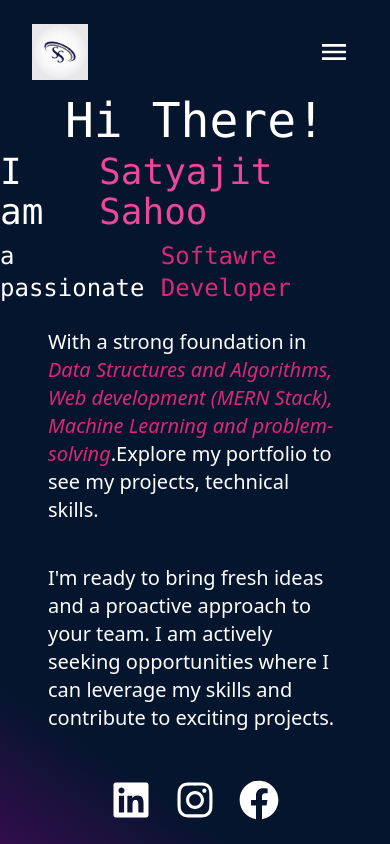
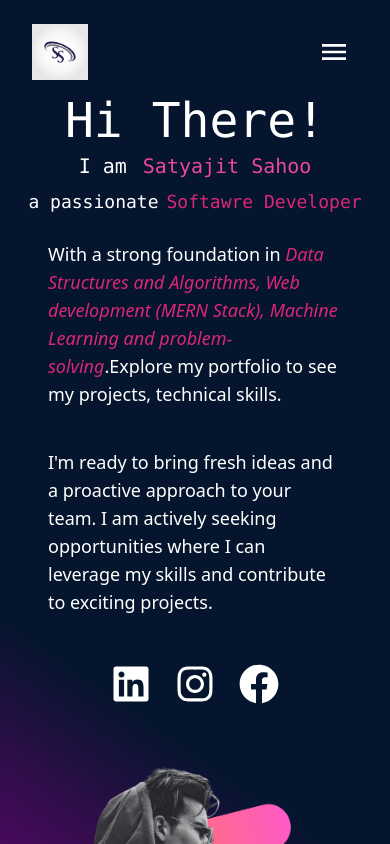
Before and after one commit to SATYAJIT6253/PortFolio, a React (Vite) app: page / in a window 390 px wide. Shown: the top 844 px of the page. Built offline with nearby package versions, Linux system fonts and the light colour scheme; what @xpd/tailwind-3dtransforms would draw is missing.

Commit message:
update about and home section

```diff
--- a/src/Pages/About.jsx
+++ b/src/Pages/About.jsx
@@ -50,50 +50,50 @@ function About() {
         </div>
       </div>
       {/* skill subsection */}
-      <div className="flex flex-col  mt-7  gap-4 mx-5 lg:mx-60">
+      <div className="flex flex-col  mt-7  gap-4 mx-5 justify-center items-center lg:mx-60">
         <h1 className="text-2xl text-center">
           <span className="text-4xl text-red-700">M</span>y{" "}
-          <span className="text-4xl text-red-500">T</span>ech{" "}
+          <span className="text-4xl text-red-500">T</span>ech
           <span className="text-4xl text-pink-700">S</span>tack
         </h1>
-        <div className="flex flex-wrap justify-around lg:justify-centre">
+        <div className="flex flex-wrap justify-evenly items-center gap-4 lg:justify-centre lg:w-5/6">
           <div
             className="flex flex-col justify-center text-center p-3 gap-2
             shadow-cyan-500/50"
           >
-            <img src={html} alt="" className="w-32 h-32" />
+            <img src={html} alt="" className="w-24 h-24" />
             <h3>HTML</h3>
           </div>
           <div className="flex flex-col justify-center text-center p-3 gap-2">
-            <img src={css} alt="" className="w-32 h-32" />
+            <img src={css} alt="" className="w-24 h-24" />
             <h3>CSS</h3>
           </div>
           <div className="flex flex-col justify-center text-center p-3 gap-2">
-            <img src={javascript} alt="" className="w-32 h-32" />
+            <img src={javascript} alt="" className="w-24 h-24" />
             <h3>JavaScript</h3>
           </div>
           <div className="flex flex-col justify-center text-center p-3 gap-2">
-            <img src={react} alt="" className="w-32 h-32" />
+            <img src={react} alt="" className="w-24 h-24" />
             <h3>React.js</h3>
           </div>
           <div className="flex flex-col justify-center text-center p-3 gap-2">
-            <img src={Nodejs} alt="" className="w-32 h-32" />
+            <img src={Nodejs} alt="" className="w-24 h-24" />
             <h3>Node.js</h3>
           </div>
           <div className="flex flex-col justify-center text-center p-3 gap-2">
-            <img src={MongoDB} alt="" className="w-32 h-32" />
+            <img src={MongoDB} alt="" className="w-24 h-24" />
             <h3>MongoDB</h3>
           </div>
           <div className="flex flex-col justify-center text-center p-3 gap-2">
-            <img src={Tailwincss} alt="" className="w-32 h-32" />
+            <img src={Tailwincss} alt="" className="w-24 h-24" />
             <h3>TailwindCSS</h3>
           </div>
           <div className="flex flex-col justify-center text-center p-3 gap-2">
-            <img src={Sass} alt="" className="w-32 h-32" />
+            <img src={Sass} alt="" className="w-24 h-24" />
             <h3>Sass</h3>
           </div>
           <div className="flex flex-col justify-center text-center p-3 gap-2">
-            <img src={cplus} alt="" className="w-32 h-32" />
+            <img src={cplus} alt="" className="w-24 h-24" />
             <h3>C++</h3>
           </div>
         </div>
--- a/src/Pages/Home.jsx
+++ b/src/Pages/Home.jsx
@@ -8,13 +8,13 @@ function Home() {
     <div className="text-white flex flex-col lg:flex-row place-content-around">
       <div className="flex flex-col justify-center items-center gap-2 font-mono lg:w-2/5">
         <h1 className="text-5xl flex md:text-4xl">Hi There!</h1>
-        <h1 className="text-4xl flex gap-4">
+        <h1 className="text-xl flex gap-4 md:text-3xl ">
           I am <span className="text-pink-500">Satyajit Sahoo</span>
         </h1>
-        <h1 className="text-2xl flex gap-2">
+        <h1 className="text-lg flex gap-2 md:text-2xl">
           a passionate<span className="text-pink-600">Softawre Developer</span>
         </h1>
-        <p className="p-4 mx-8 text-xl font-sans">
+        <p className="p-4 mx-8 text-lg font-sans">
           With a strong foundation in{" "}
           <span className="text-pink-600 italic">
             Data Structures and Algorithms, Web development (MERN Stack),
@@ -22,7 +22,7 @@ function Home() {
           </span>
           .Explore my portfolio to see my projects, technical skills.
         </p>
-        <p className="p-4 flex mx-8 text-xl font-sans">
+        <p className="p-4 flex mx-8 text-lg font-sans">
           I'm ready to bring fresh ideas and a proactive approach to your team.
           I am actively seeking opportunities where I can leverage my skills and
           contribute to exciting projects.
```
